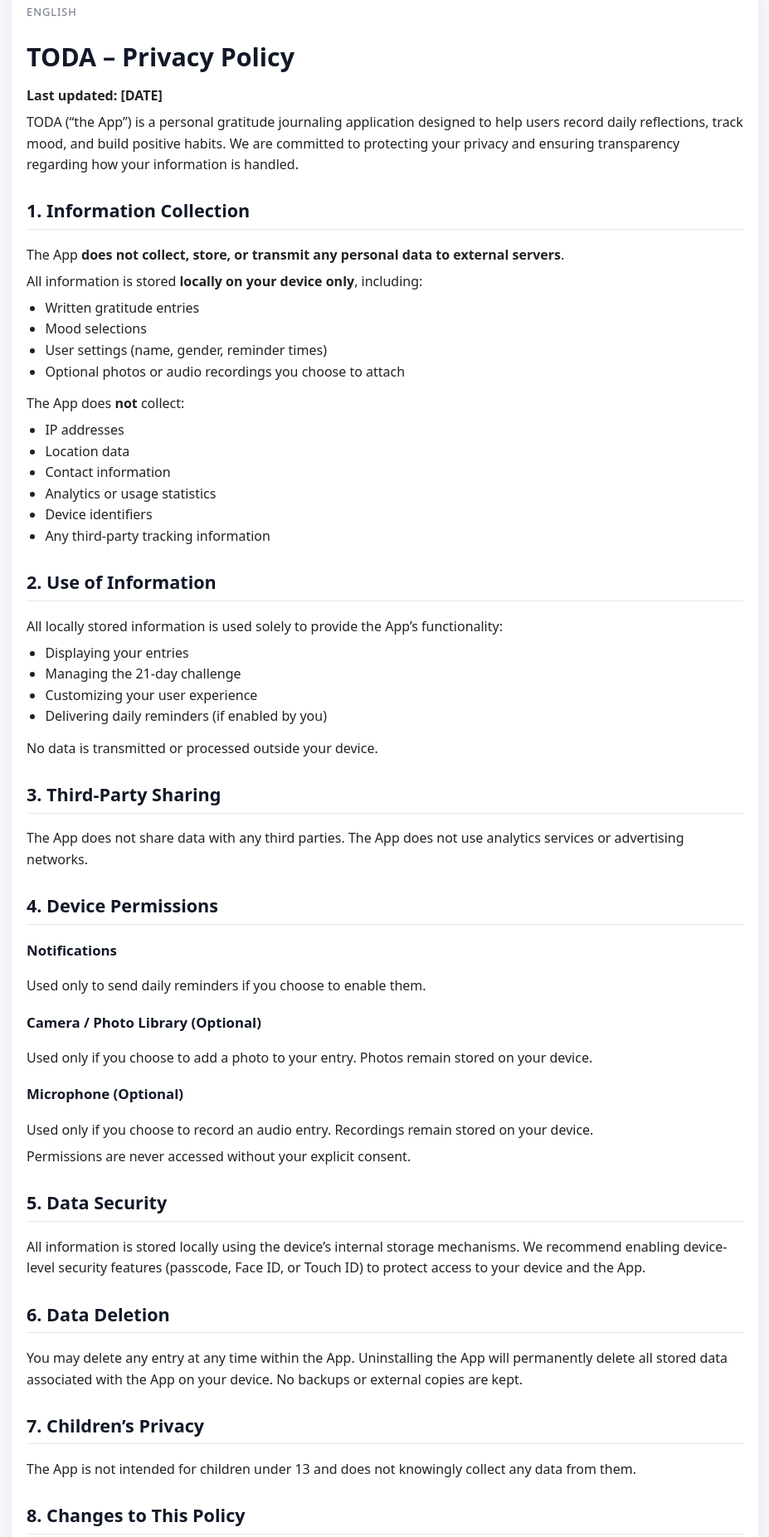
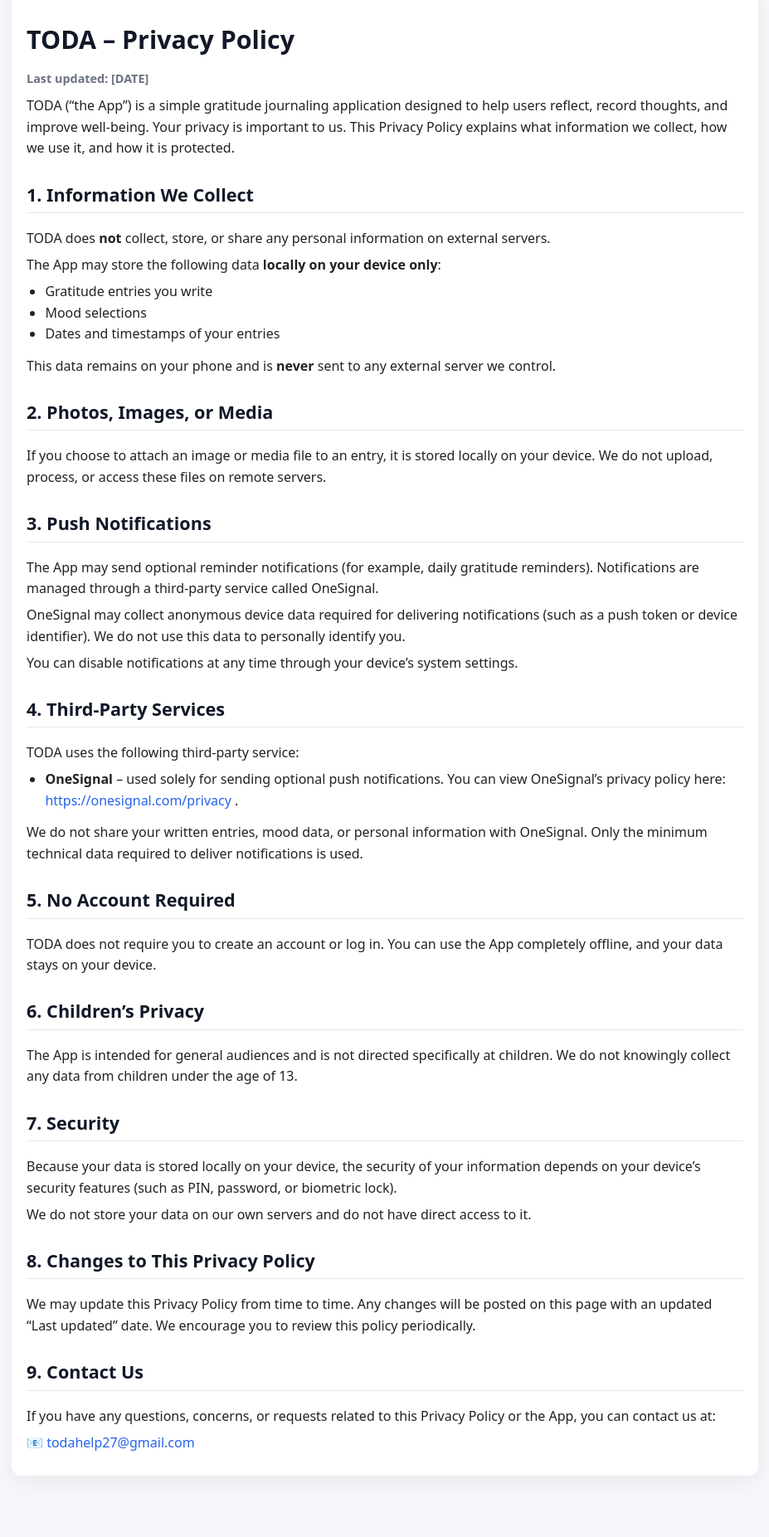
Before and after one commit to yairva27/toda-privacy, a plain HTML site: page index.html in a window 1280 px wide. Shown: the part 56-1909 px from the top of the page at 83% size, without its empty margins (176-1103 px from the left). After the commit the page ends 1883 px from the top, so only its background shows below. Drawn offline with Linux system fonts and the light colour scheme.

Commit message:
Update index.html

```diff
--- a/index.html
+++ b/index.html
@@ -18,7 +18,7 @@
       margin: 0 auto;
       padding: 24px 16px 48px;
     }
-    h1, h2, h3 {
+    h1, h2 {
       font-weight: 700;
       color: #111827;
     }
@@ -32,23 +32,12 @@
       border-bottom: 1px solid #e5e7eb;
       padding-bottom: 0.25rem;
     }
-    h3 {
-      font-size: 1.05rem;
-      margin-top: 1.1rem;
-    }
     p {
       margin: 0.4rem 0;
     }
     ul {
       padding-left: 1.4rem;
       margin: 0.4rem 0 0.8rem;
-    }
-    .lang-label {
-      font-size: 0.8rem;
-      text-transform: uppercase;
-      letter-spacing: 0.08em;
-      color: #6b7280;
-      margin-bottom: 0.3rem;
     }
     .section {
       background: #ffffff;
@@ -57,15 +46,6 @@
       margin-top: 16px;
       box-shadow: 0 8px 24px rgba(15, 23, 42, 0.06);
     }
-    .divider {
-      margin: 32px 0;
-      border: none;
-      border-top: 1px dashed #d1d5db;
-    }
-    .hebrew {
-      direction: rtl;
-      text-align: right;
-    }
     a {
       color: #2563eb;
       text-decoration: none;
@@ -73,190 +53,114 @@
     a:hover {
       text-decoration: underline;
     }
+    .meta {
+      font-size: 0.9rem;
+      color: #6b7280;
+      margin-bottom: 0.6rem;
+    }
   </style>
 </head>
 <body>
   <div class="container">
-
-    <!-- ENGLISH VERSION -->
     <div class="section">
-      <div class="lang-label">English</div>
       <h1>TODA – Privacy Policy</h1>
-      <p><strong>Last updated: [DATE]</strong></p>
+      <p class="meta"><strong>Last updated: [DATE]</strong></p>
 
       <p>
-        TODA (“the App”) is a personal gratitude journaling application designed to help users record
-        daily reflections, track mood, and build positive habits. We are committed to protecting your
-        privacy and ensuring transparency regarding how your information is handled.
+        TODA (“the App”) is a simple gratitude journaling application designed to help users reflect,
+        record thoughts, and improve well-being. Your privacy is important to us. This Privacy Policy
+        explains what information we collect, how we use it, and how it is protected.
       </p>
 
-      <h2>1. Information Collection</h2>
+      <h2>1. Information We Collect</h2>
       <p>
-        The App <strong>does not collect, store, or transmit any personal data to external servers</strong>.
+        TODA does <strong>not</strong> collect, store, or share any personal information on external servers.
       </p>
-      <p>All information is stored <strong>locally on your device only</strong>, including:</p>
-      <ul>
-        <li>Written gratitude entries</li>
-        <li>Mood selections</li>
-        <li>User settings (name, gender, reminder times)</li>
-        <li>Optional photos or audio recordings you choose to attach</li>
-      </ul>
-      <p>The App does <strong>not</strong> collect:</p>
-      <ul>
-        <li>IP addresses</li>
-        <li>Location data</li>
-        <li>Contact information</li>
-        <li>Analytics or usage statistics</li>
-        <li>Device identifiers</li>
-        <li>Any third-party tracking information</li>
-      </ul>
-
-      <h2>2. Use of Information</h2>
       <p>
-        All locally stored information is used solely to provide the App’s functionality:
+        The App may store the following data <strong>locally on your device only</strong>:
       </p>
       <ul>
-        <li>Displaying your entries</li>
-        <li>Managing the 21-day challenge</li>
-        <li>Customizing your user experience</li>
-        <li>Delivering daily reminders (if enabled by you)</li>
+        <li>Gratitude entries you write</li>
+        <li>Mood selections</li>
+        <li>Dates and timestamps of your entries</li>
       </ul>
-      <p>No data is transmitted or processed outside your device.</p>
-
-      <h2>3. Third-Party Sharing</h2>
       <p>
-        The App does not share data with any third parties. The App does not use analytics services
-        or advertising networks.
+        This data remains on your phone and is <strong>never</strong> sent to any external server we control.
       </p>
 
-      <h2>4. Device Permissions</h2>
-
-      <h3>Notifications</h3>
+      <h2>2. Photos, Images, or Media</h2>
       <p>
-        Used only to send daily reminders if you choose to enable them.
+        If you choose to attach an image or media file to an entry, it is stored locally on your device.
+        We do not upload, process, or access these files on remote servers.
       </p>
 
-      <h3>Camera / Photo Library (Optional)</h3>
+      <h2>3. Push Notifications</h2>
       <p>
-        Used only if you choose to add a photo to your entry. Photos remain stored on your device.
+        The App may send optional reminder notifications (for example, daily gratitude reminders).
+        Notifications are managed through a third-party service called OneSignal.
+      </p>
+      <p>
+        OneSignal may collect anonymous device data required for delivering notifications
+        (such as a push token or device identifier). We do not use this data to personally identify you.
+      </p>
+      <p>
+        You can disable notifications at any time through your device’s system settings.
       </p>
 
-      <h3>Microphone (Optional)</h3>
+      <h2>4. Third-Party Services</h2>
       <p>
-        Used only if you choose to record an audio entry. Recordings remain stored on your device.
+        TODA uses the following third-party service:
+      </p>
+      <ul>
+        <li>
+          <strong>OneSignal</strong> – used solely for sending optional push notifications.
+          You can view OneSignal’s privacy policy here:
+          <a href="https://onesignal.com/privacy" target="_blank" rel="noopener noreferrer">
+            https://onesignal.com/privacy
+          </a>.
+        </li>
+      </ul>
+      <p>
+        We do not share your written entries, mood data, or personal information with OneSignal.
+        Only the minimum technical data required to deliver notifications is used.
       </p>
 
-      <p>Permissions are never accessed without your explicit consent.</p>
-
-      <h2>5. Data Security</h2>
+      <h2>5. No Account Required</h2>
       <p>
-        All information is stored locally using the device’s internal storage mechanisms.
-        We recommend enabling device-level security features (passcode, Face ID, or Touch ID)
-        to protect access to your device and the App.
+        TODA does not require you to create an account or log in. You can use the App completely
+        offline, and your data stays on your device.
       </p>
 
-      <h2>6. Data Deletion</h2>
+      <h2>6. Children’s Privacy</h2>
       <p>
-        You may delete any entry at any time within the App. Uninstalling the App will permanently
-        delete all stored data associated with the App on your device. No backups or external copies
-        are kept.
+        The App is intended for general audiences and is not directed specifically at children.
+        We do not knowingly collect any data from children under the age of 13.
       </p>
 
-      <h2>7. Children’s Privacy</h2>
+      <h2>7. Security</h2>
       <p>
-        The App is not intended for children under 13 and does not knowingly collect any data from them.
+        Because your data is stored locally on your device, the security of your information depends
+        on your device’s security features (such as PIN, password, or biometric lock).
+      </p>
+      <p>
+        We do not store your data on our own servers and do not have direct access to it.
       </p>
 
-      <h2>8. Changes to This Policy</h2>
+      <h2>8. Changes to This Privacy Policy</h2>
       <p>
-        We may update this Privacy Policy from time to time. Any changes will be reflected by updating
-        the “Last updated” date at the top of this page.
+        We may update this Privacy Policy from time to time. Any changes will be posted on this page
+        with an updated “Last updated” date. We encourage you to review this policy periodically.
       </p>
 
       <h2>9. Contact Us</h2>
       <p>
-        For privacy-related questions or requests, please contact us at:<br />
-        <a href="mailto:Contact: todahelp27@gmail.com
-">Contact: todahelp27@gmail.com
-</a>
+        If you have any questions, concerns, or requests related to this Privacy Policy or the App,
+        you can contact us at:
+      </p>
+      <p>
+        📧 <a href="mailto:todahelp27@gmail.com">todahelp27@gmail.com</a>
       </p>
     </div>
-
-    <hr class="divider" />
-
-    <!-- HEBREW VERSION -->
-    <div class="section hebrew">
-      <div class="lang-label">עברית</div>
-      <h1>TODA – מדיניות פרטיות</h1>
-      <p><strong>תאריך עדכון אחרון: [DATE]</strong></p>
-
-      <p>
-        אפליקציית <strong>TODA</strong> היא יומן תודה אישי שנועד לעזור למשתמשים לכתוב תודות יומיות,
-        לעקוב אחר מצב הרוח ולבסס הרגלים חיוביים. האפליקציה שומרת על פרטיות המשתמשים ואינה אוספת
-        מידע לשרתים חיצוניים.
-      </p>
-
-      <h2>1. איסוף מידע</h2>
-      <p>
-        האפליקציה <strong>אינה אוספת, שומרת או מעבירה מידע אישי לשרתים</strong>.
-      </p>
-      <p>כל המידע נשמר <strong>מקומית בלבד</strong> על גבי המכשיר, כולל:</p>
-      <ul>
-        <li>תודות שכתבת</li>
-        <li>בחירות מצב רוח</li>
-        <li>שם, מין וזמני תזכורות</li>
-        <li>תמונות או הקלטות קול שבחרת להוסיף</li>
-      </ul>
-
-      <p>האפליקציה אינה אוספת:</p>
-      <ul>
-        <li>כתובות IP</li>
-        <li>נתוני מיקום</li>
-        <li>אנשי קשר</li>
-        <li>אנליטיקות או נתוני שימוש</li>
-        <li>מזהי מכשיר</li>
-        <li>מידע מצד שלישי</li>
-      </ul>
-
-      <h2>2. שימוש במידע</h2>
-      <ul>
-        <li>הצגת התודות שלך</li>
-        <li>ניהול אתגר 21 הימים</li>
-        <li>התאמת חוויית המשתמש</li>
-        <li>שליחת תזכורות יומיות (אם הופעל)</li>
-      </ul>
-
-      <h2>3. שיתוף עם צדדים שלישיים</h2>
-      <p>אין שיתוף מידע עם גורם כלשהו.</p>
-
-      <h2>4. הרשאות</h2>
-      <ul>
-        <li>התראות — לצורך תזכורות בלבד</li>
-        <li>מצלמה/גלריה — לצירוף תמונות</li>
-        <li>מיקרופון — להקלטת תודה קולית</li>
-      </ul>
-
-      <h2>5. אבטחת מידע</h2>
-      <p>המידע נשמר על המכשיר בלבד ומוגן באמצעי האבטחה של מערכת ההפעלה.</p>
-
-      <h2>6. מחיקת מידע</h2>
-      <p>ניתן למחוק כל תוכן מתוך האפליקציה. מחיקת האפליקציה תמחק את כל המידע לצמיתות.</p>
-
-      <h2>7. ילדים</h2>
-      <p>האפליקציה אינה מיועדת לילדים מתחת לגיל 13.</p>
-
-      <h2>8. שינויים במדיניות</h2>
-      <p>ייתכנו עדכונים למדיניות הפרטיות מעת לעת.</p>
-
-      <h2>9. יצירת קשר</h2>
-      <p>
-        לשאלות בנושא פרטיות:
-        <a href="mailto:yairappleid27@gmail.com">Contact: todahelp27@gmail.com
-</a>
-      </p>
-
-    </div>
-
   </div>
 </body>
 </html>
```
